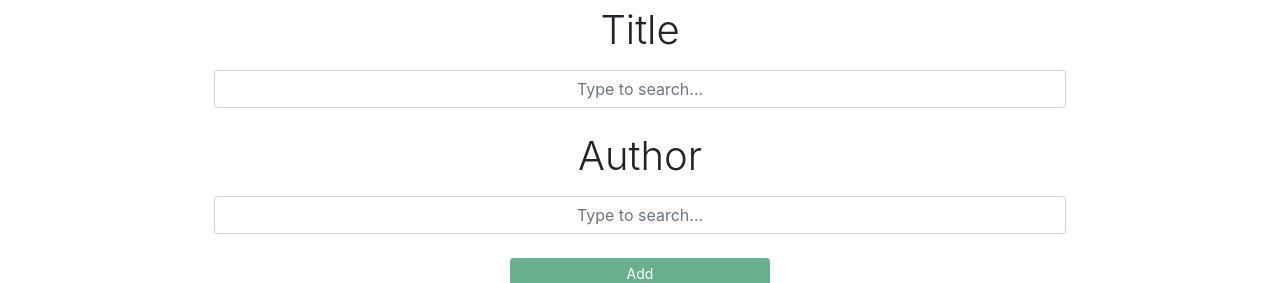
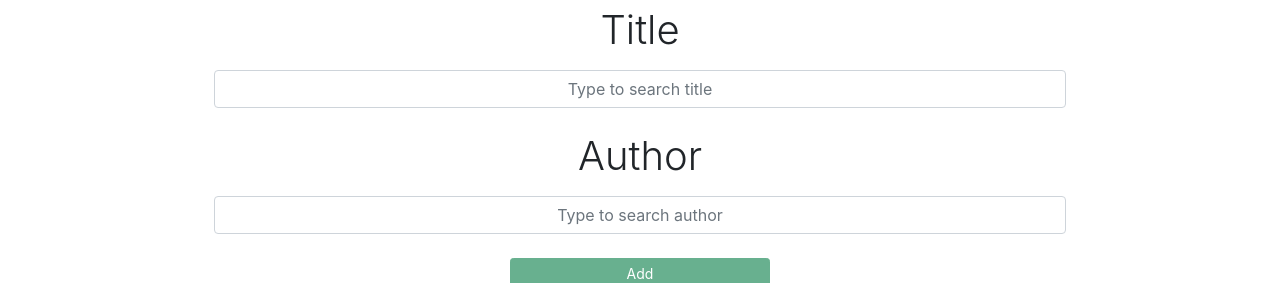
Before and after one commit to xavier-tadeo/flumotion, a React (Create React App) app: page / in a window 1280 px wide. Shown: the part 169-452 px from the top of the page. Built offline with nearby package versions, Linux system fonts and the light colour scheme.

Commit message:
Fixed error in testFormUser

```diff
--- a/src/components/FormUser/FormUser.js
+++ b/src/components/FormUser/FormUser.js
@@ -30,7 +30,7 @@ export const FormUser = ({
           type="text"
           id="title"
           className="form-control text-center"
-          placeholder="Type to search..."
+          placeholder="Type to search title"
           value={inputValue.title}
           onChange={handleChange}
         />
@@ -44,7 +44,7 @@ export const FormUser = ({
           type="text"
           id="author"
           className="form-control text-center"
-          placeholder="Type to search..."
+          placeholder="Type to search author"
           value={inputValue.author}
           onChange={handleChange}
         />
```
Also changed, not shown: 1 other file (tests, documents, lock files or other folders).
